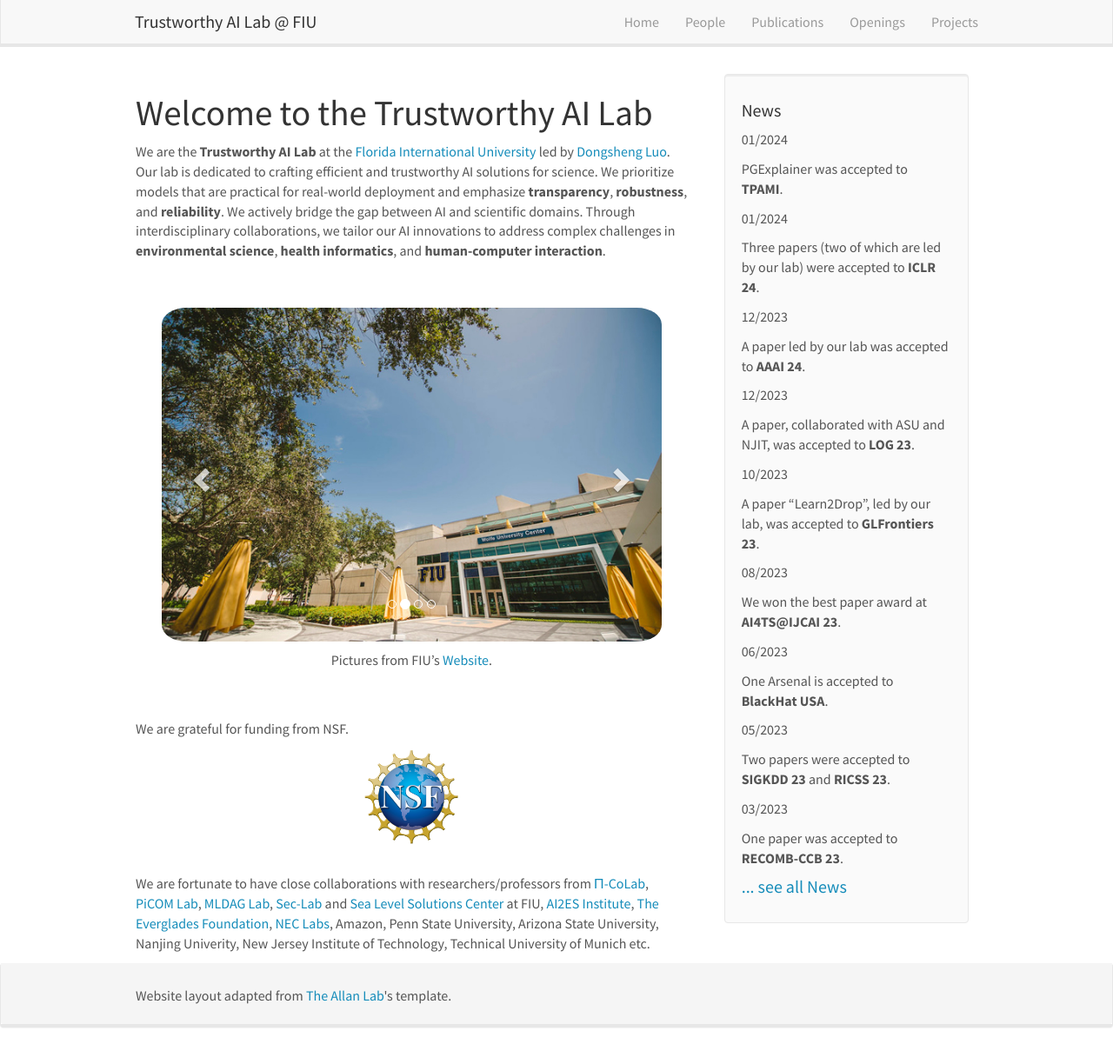
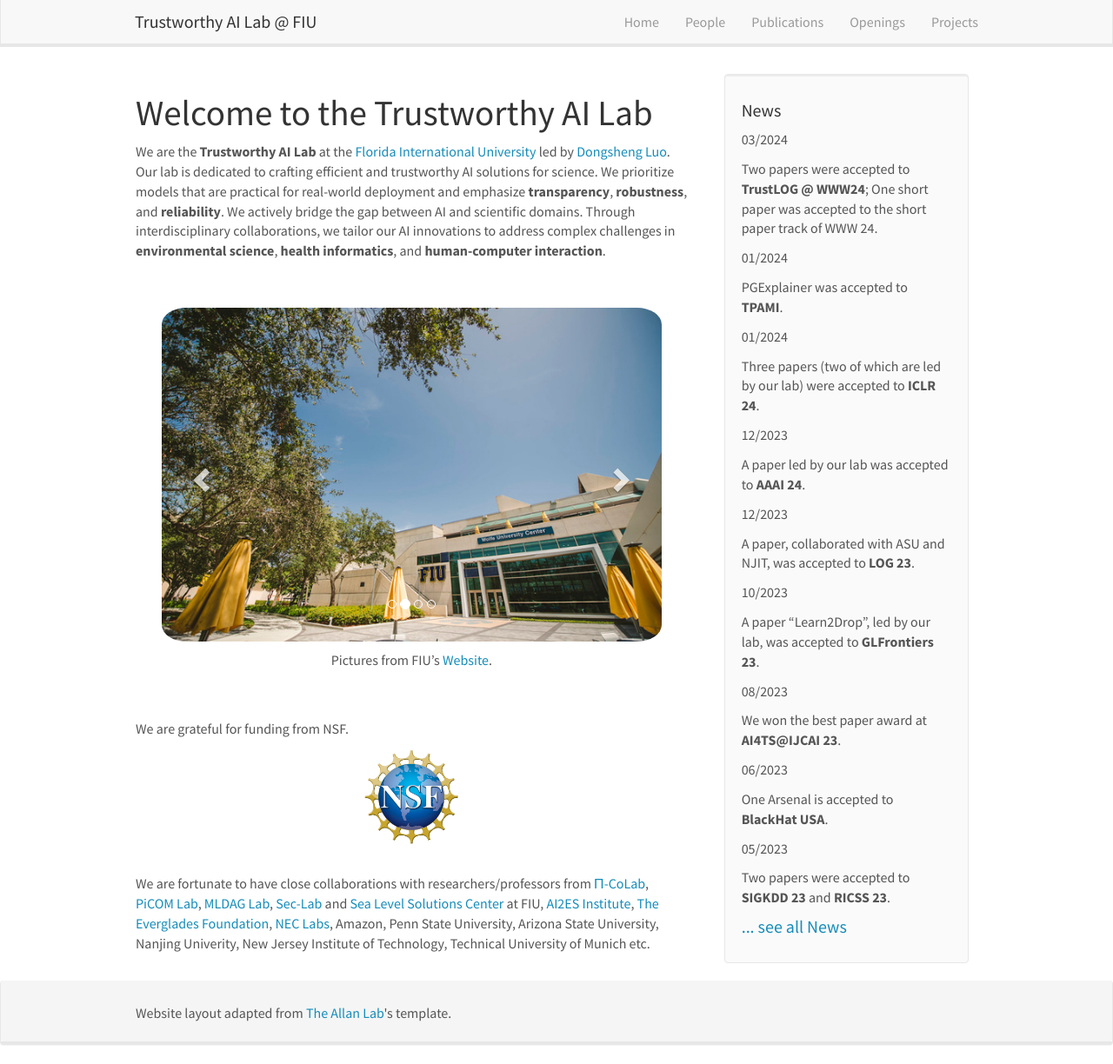
Before and after one commit to trustai4s-lab/trustai4s-lab.github.io, a Jekyll site: the page built from _pages/home.md, in a window 1280 px wide and 1224 px high. Shown: the whole window at 87% size. Built offline with Jekyll 4.4.1, drawn with Linux system fonts in a browser that asks for light colours; nearby versions of some CDN libraries.

Commit message:
Update news.yml

```diff
--- a/_data/news.yml
+++ b/_data/news.yml
@@ -1,3 +1,6 @@
+- date: 03/2024
+  headline: Two papers were accepted to **TrustLOG @ WWW24**; One short paper was accepted to the short paper track of WWW 24.
+
 - date: 01/2024
   headline: PGExplainer was accepted to **TPAMI**.
 
```
